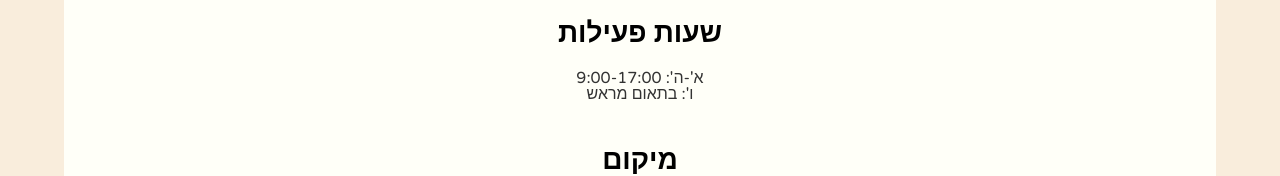
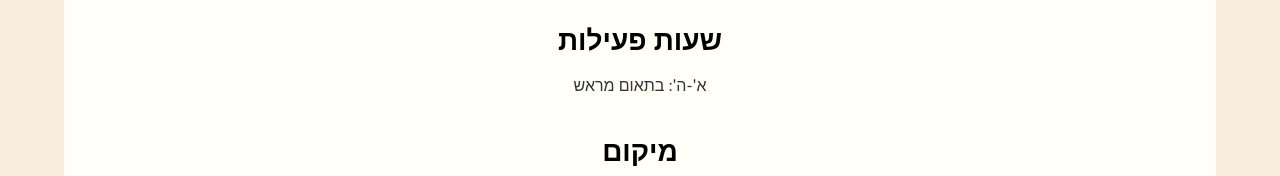
Before and after one commit to gefenbar/orna-reflexology, a React (Create React App) app: page /contact in a window 1280 px wide. Shown: the part 440-616 px from the top of the page. Built offline with nearby package versions, Linux system fonts and the light colour scheme.

Commit message:
changed working days

```diff
--- a/src/pages/ContactPage.js
+++ b/src/pages/ContactPage.js
@@ -36,9 +36,7 @@ export default function ContactPage() {
       <h2>שעות פעילות
       </h2>
       <p className="contact-page-social">
-        א'-ה': 9:00-17:00
-        <br />
-        ו': בתאום מראש
+        א'-ה': בתאום מראש
       </p>
       <br />
 
```
